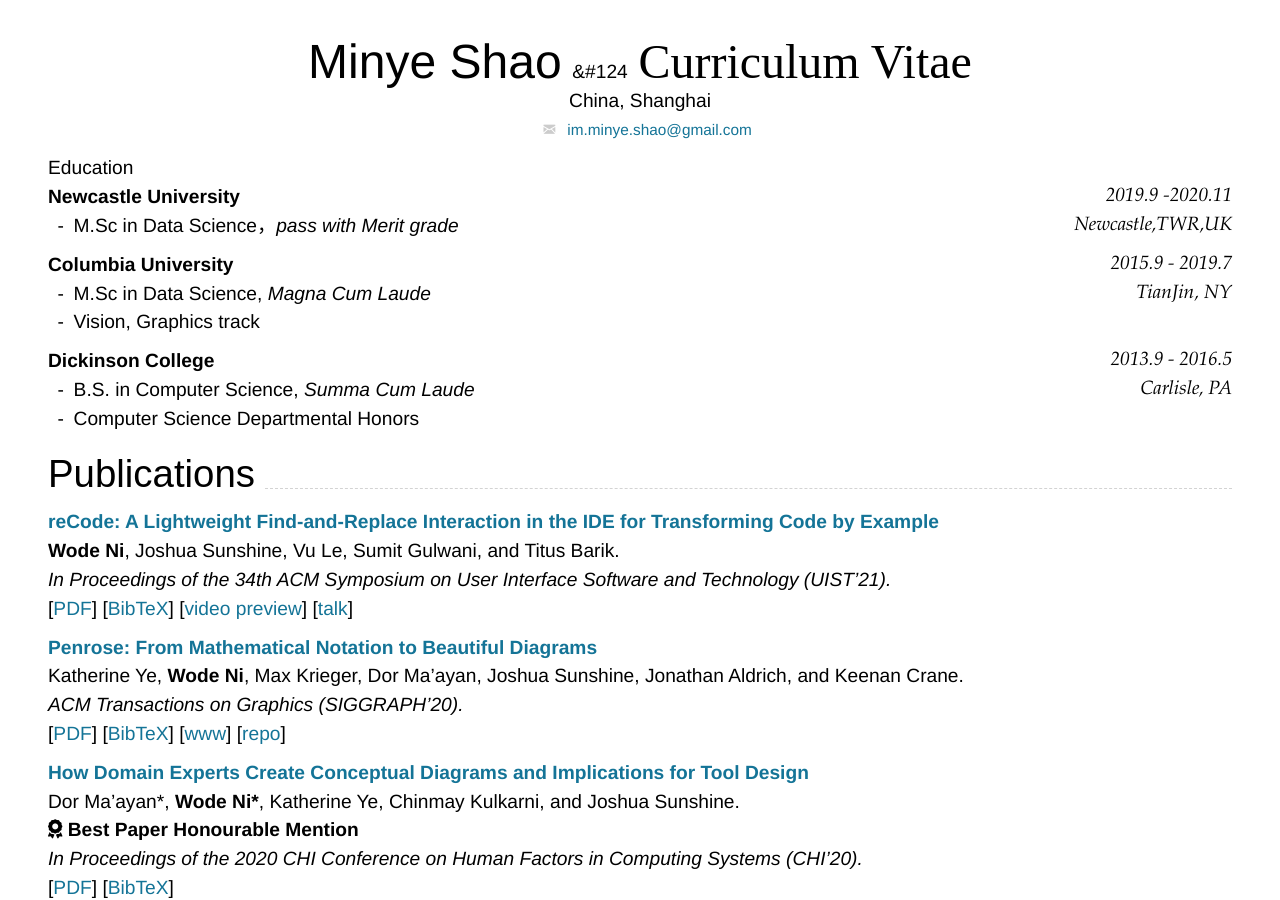
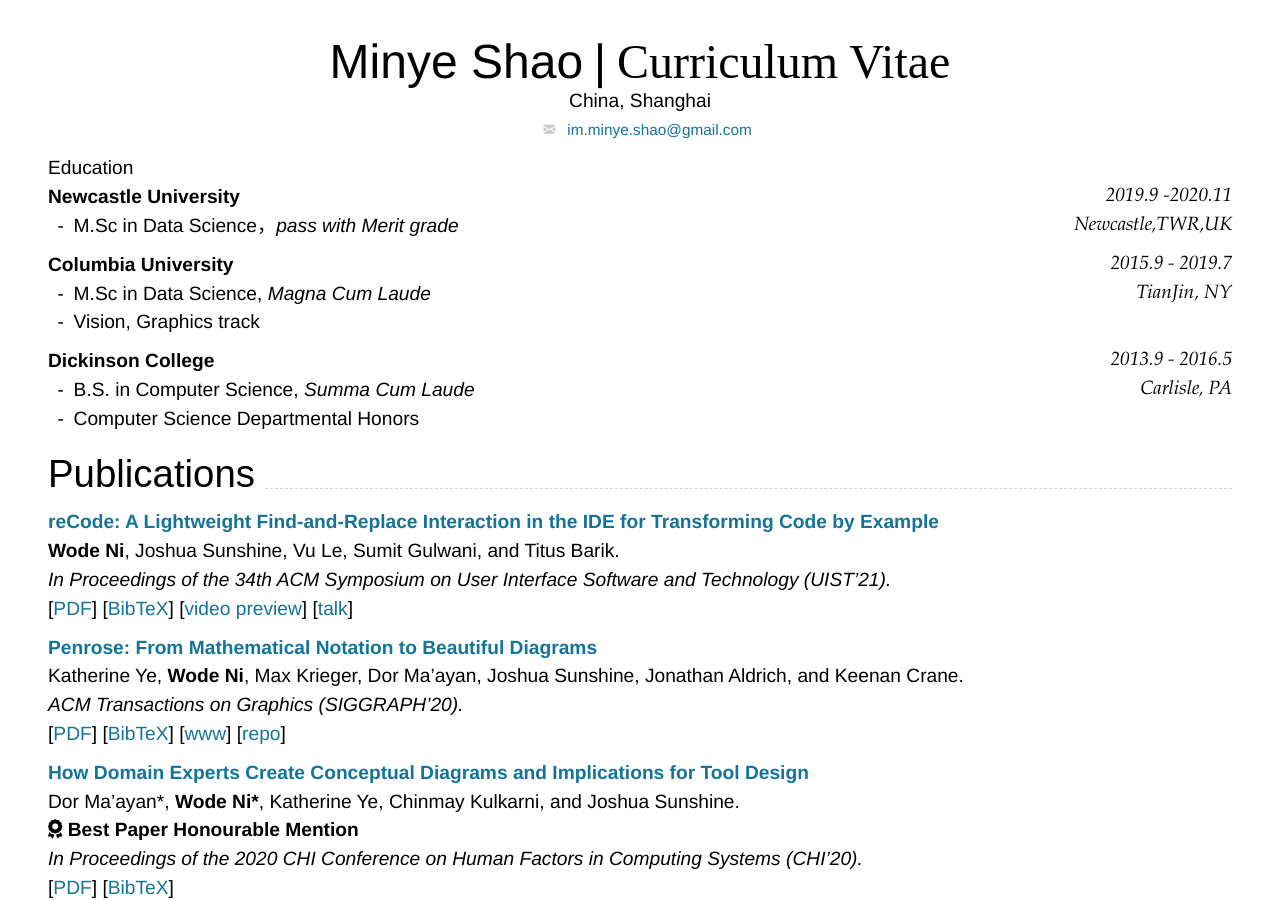
Before and after one commit to MinyeShao/CV_Markdown, a Jekyll site: the page built from index.md, in a window 1280 px wide and 900 px high. Built offline with Jekyll 4.4.1, drawn with Linux system fonts in a browser that asks for light colours; nearby versions of some CDN libraries.

Commit message:
Update index.md

```diff
--- a/index.md
+++ b/index.md
@@ -6,7 +6,7 @@ email:
   text: im.minye.shao@gmail.com
 
 ---
-<div align='center' ><font size='70'>Minye Shao</font>&nbsp; &#124 &nbsp;<font face="sf" size='70'>Curriculum Vitae</font></div>
+<div align='center' ><font size='70'>Minye Shao</font>&nbsp; <font size='70'>|</font> &nbsp;<font face="sf" size='70'>Curriculum Vitae</font></div>
 
 
 <center>China, Shanghai</center>
```
